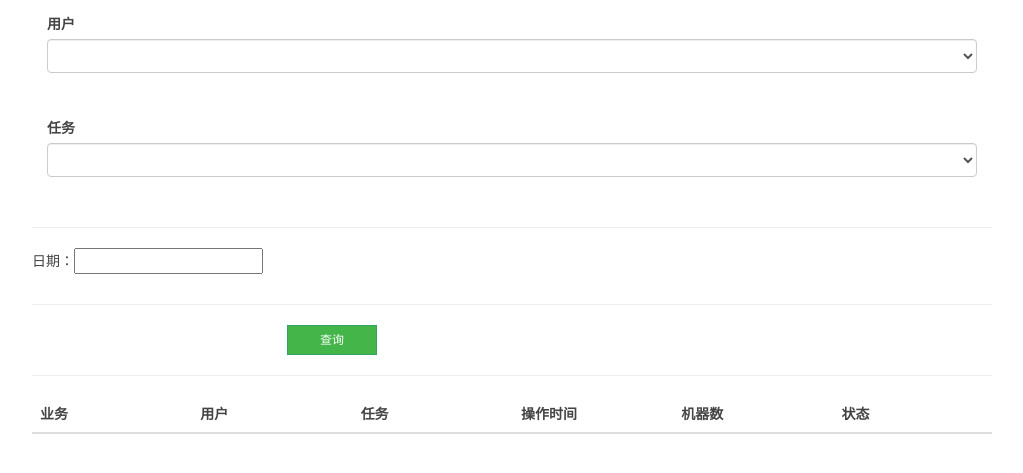
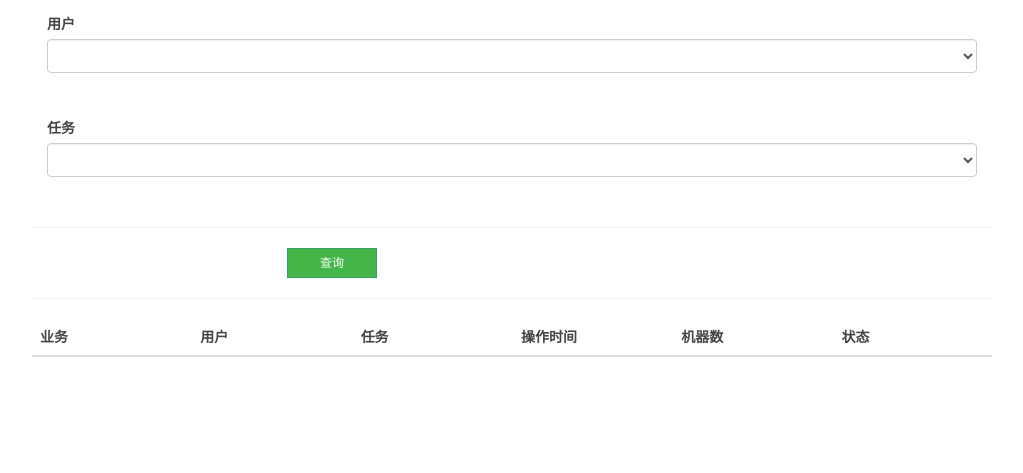
Before and after one commit to Heroking113/mysaas, a Django app: template home_application/templates/home_application/mission_record.html in a window 1280 px wide. Shown: the part 175-648 px from the top of the page, without its empty margins (128-1151 px from the left). Run offline with Django 3.2, Linux system fonts and the light colour scheme; the template is opened without the code that fills it, so the values that code supplies are empty; some libraries are stand-ins or nearby versions.

Commit message:
bugfix: 修改一些bug.

```diff
--- a/home_application/templates/home_application/mission_record.html
+++ b/home_application/templates/home_application/mission_record.html
@@ -59,10 +59,10 @@
                     </select>
                 </div>
             </form>
-            <HR SIZE=5>
-                <div class="form-group clearfix">
-                    <p>日期：<input type="text" id="datepicker"></p>
-                </div>
+{#            <HR SIZE=5>#}
+{#                <div class="form-group clearfix">#}
+{#                    <p>日期：<input type="text" id="datepicker"></p>#}
+{#                </div>#}
             <HR SIZE=5>
             <div class="form-group clearfix">
                 <div class="col-sm-9 col-sm-offset-3">
@@ -102,7 +102,7 @@
     <script src="//apps.bdimg.com/libs/jqueryui/1.10.4/jquery-ui.min.js"></script>
     <script>
         /* 日期控件 */
-        $("#datepicker").datepicker()
+        {#$("#datepicker").datepicker()#}
 
         /* 站点URL */
         var SITE_URL = JSON.parse('{{ context.site_url|safe }}')
--- a/home_application/views.py
+++ b/home_application/views.py
@@ -84,7 +84,7 @@ def query_host_info(request):
 def execute_script(request):
     client = get_client_by_request(request)
     # 封装参数
-    kwargs = pkg_execute_script_kwargs(client, request)
+    kwargs = pkg_execute_script_kwargs(request, client)
     # 异步执行
     async_handle_execute_script.delay(client, kwargs)
 
```
Also changed, not shown: home_application/admin.py (+11 -1 lines).
